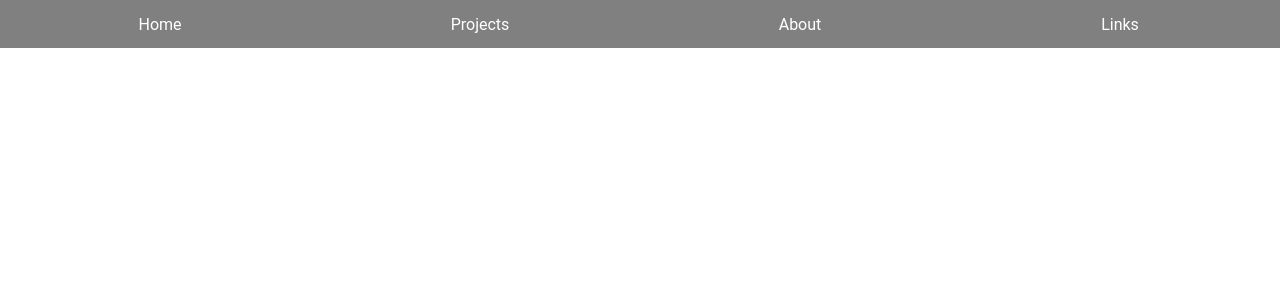
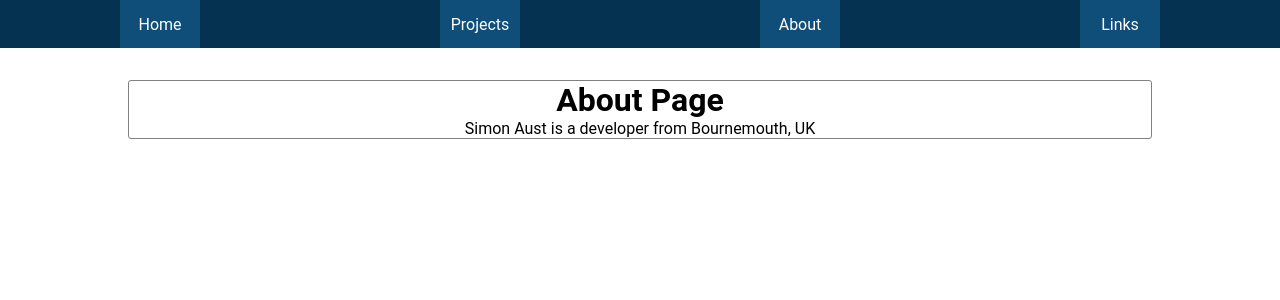
Before and after one commit to SiAust/react-portfolio, a React (Create React App) app: page /about in a window 1280 px wide. Shown: the top 300 px of the page. Built offline with nearby package versions, Linux system fonts and the light colour scheme.

Commit message:
implemented dropdown menu

```diff
--- a/src/Navbar.js
+++ b/src/Navbar.js
@@ -8,13 +8,20 @@ const Navbar = () => {
           <Link to="/">Home</Link>
         </li>
         <li>
-          <Link to="#">Projects</Link>
+          <div class="dropdown">
+            <button class="dropbtn">Projects</button>
+            <div class="dropdown-content">
+              <Link to="/birthday">Birthdays</Link>
+              <Link to="/tours">Tours</Link>
+              <Link to="/reviews">Reviews</Link>
+            </div>
+          </div>
         </li>
         <li>
-          <Link to="/reviews">About</Link>
+          <Link to="/about">About</Link>
         </li>
         <li>
-          <Link to="/tours">Links</Link>
+          <Link to="/links">Links</Link>
         </li>
       </ul>
     </nav>
--- a/src/ReactRouterSetup.js
+++ b/src/ReactRouterSetup.js
@@ -4,10 +4,15 @@ import { BrowserRouter as Router, Route, Switch } from "react-router-dom";
 import "./App.css";
 // project pages
 import Home from "./Home";
+import Links from "./links"
+import About from "./about"
+
+/* Projects */
 /* Points to index.js within folder by default */
 import Birthday from "./Birthday/";
 import Tours from "./Tours/";
 import Reviews from "./Reviews/";
+
 // Navbar
 import Navbar from "./Navbar";
 
@@ -29,6 +34,12 @@ function App() {
         <Route path="/tours">
           <Tours />
         </Route>
+        <Route path="/about">
+          <About />
+        </Route>
+        <Route path="/links">
+          <Links />
+        </Route>
       </Switch>
     </Router>
   );
--- a/src/Reviews/index.js
+++ b/src/Reviews/index.js
@@ -4,7 +4,6 @@ const Reviews = () => {
   return (
     <div className='section'>
       <h1>Reviews</h1>
-      <p>shake and bake</p>
     </div>
   );
 };
--- /dev/null
+++ b/src/about.js
@@ -0,0 +1,12 @@
+import React from "react";
+
+const About = () => {
+  return (
+    <div className='section'>
+      <h1>About Page</h1>
+      <p>Simon Aust is a developer from Bournemouth, UK</p>
+    </div>
+  );
+};
+
+export default About;
--- a/src/index.css
+++ b/src/index.css
@@ -9,7 +9,6 @@ Variables
   --clr-primary-2: hsl(205, 77%, 27%);
   --clr-primary-3: hsl(205, 72%, 37%);
   --clr-primary-4: hsl(205, 63%, 48%);
-
 }
 
 /*
@@ -18,8 +17,8 @@ Global styles
 =============
 */
 * {
-  margin:0;
-  padding:0;
+  margin: 0;
+  padding: 0;
   box-sizing: border-box;
 
   color: white;
@@ -40,30 +39,32 @@ ul {
   width: 100%;
   height: 3rem;
 
-  background: gray;
+  background: var(--clr-primary-1);
 
   list-style-type: none;
 }
 
 li {
-  /* border: 1px white solid; */
-  /* display: flex;
-  align-items: center; */
-  background-color: gray;
+  background-color: var(--clr-primary-1);
   height: 100%;
   width: 5rem;
 }
 
-li a {
+li a,
+.dropdown {
   display: flex;
   align-items: center;
+  background-color: var(--clr-primary-2);
   justify-content: center;
   width: 5rem;
-  height: 3rem;
+  height: 100%;
 }
 
-
-h1, h2, h3, h4, p {
+h1,
+h2,
+h3,
+h4,
+p {
   color: black;
 }
 
@@ -78,6 +79,54 @@ Global classes
   height: 100vh;
 }
 
+/* Dropdown menu */
+
+.dropbtn {
+  /* display: flex; */
+  background-color: var(--clr-primary-2);
+  color: white;
+
+  font: inherit;
+  /* font-size: 16px; */
+
+  border: none;
+
+  width: 100%;
+  height: 100%;
+  cursor: pointer;
+}
+
+.dropdown {
+  position: relative;
+}
+
+.dropdown-content {
+  display: none;
+  position: absolute;
+  background-color: gray;
+
+  top: 100%;
+
+  box-shadow: 0px 8px 16px 0px rgba(0, 0, 0, 0.2);
+  z-index: 1;
+}
+
+.dropdown-content a {
+  padding: 12px 16px;
+}
+
+li a:hover,
+.dropdown-content a:hover,
+.dropdown:hover .dropbtn {
+  background-color: var(--clr-primary-3);
+}
+
+.dropdown:hover .dropdown-content {
+  display: block;
+}
+
+/* end dropdown menu */
+
 .section {
   width: 80%;
   height: auto;
@@ -88,6 +137,4 @@ Global classes
   border-radius: 3px;
 }
 
-
-
 /* Birthday classes */
--- /dev/null
+++ b/src/links.js
@@ -0,0 +1,12 @@
+import React from "react";
+
+const Links = () => {
+  return (
+    <div className='section'>
+      <h1>Links Page</h1>
+      <p>Links to resources</p>
+    </div>
+  );
+};
+
+export default Links;
```
